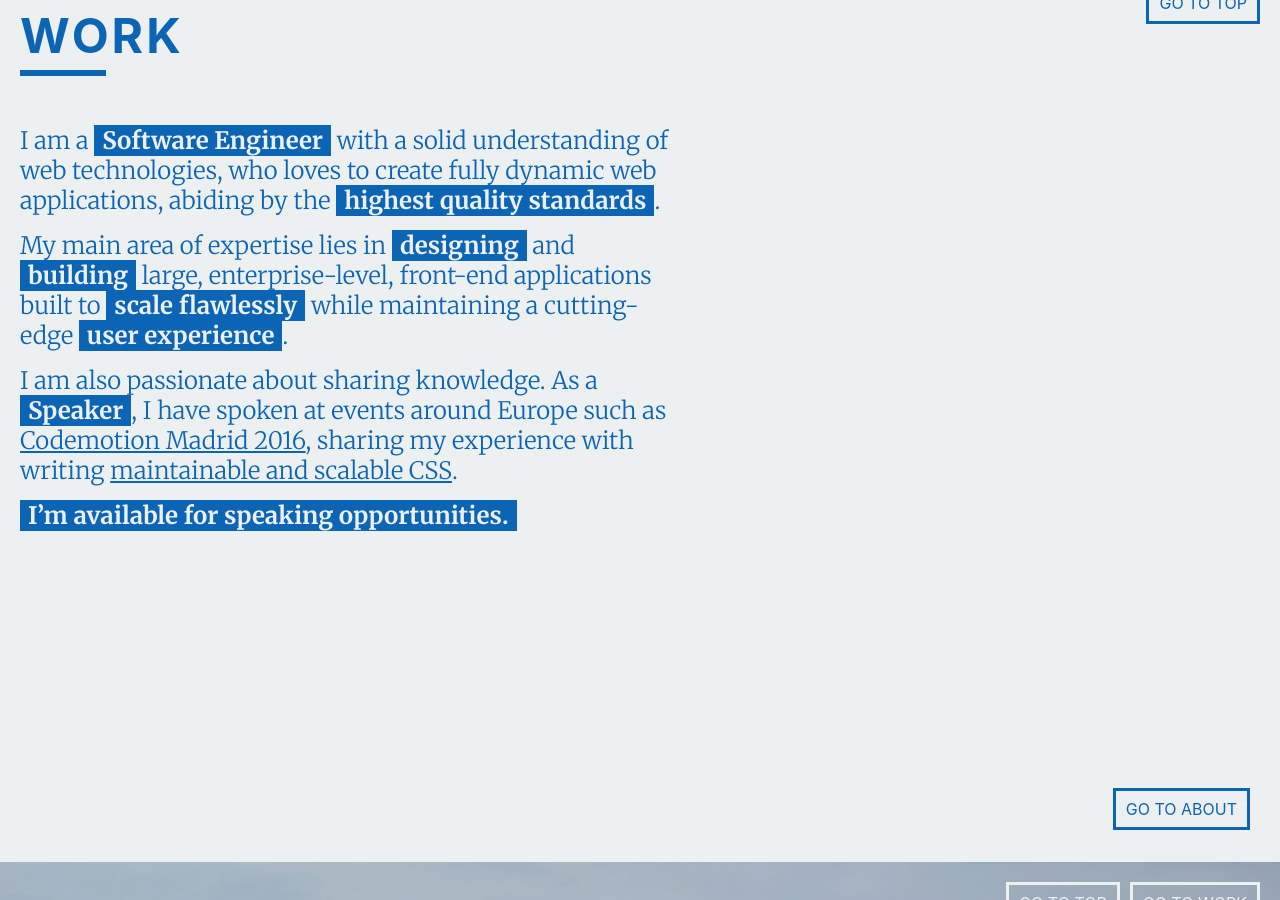
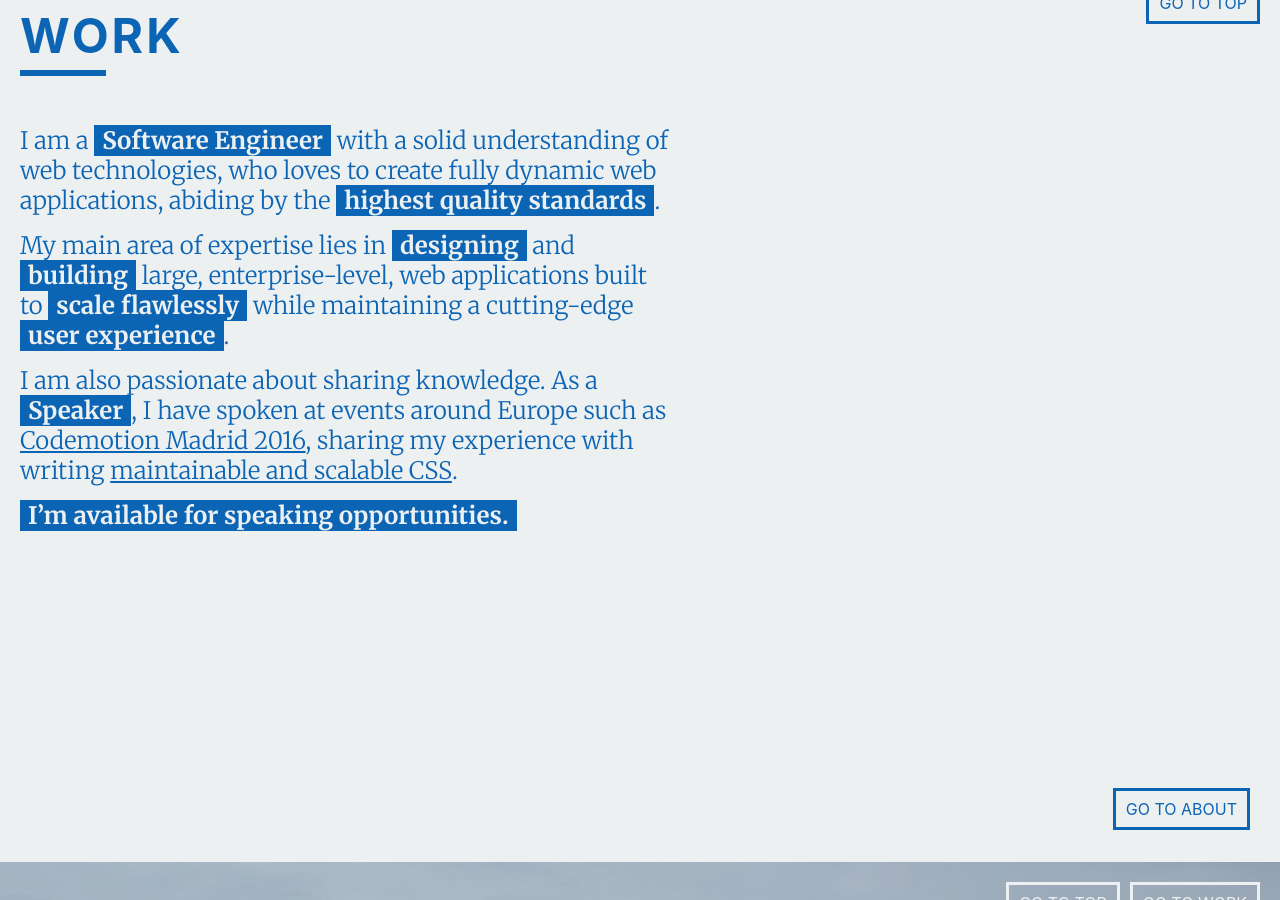
Before and after one commit to sergioalvz/sergioalvz.github.io, a Jekyll site: the page built from index.html, in a window 1280 px wide and 900 px high, scrolled down 938 px. Built offline with Jekyll 4.4.1, drawn with Linux system fonts in a browser that asks for light colours; nearby versions of some CDN libraries; Markdown is read by kramdown in place of the engine named in the settings; comment, search, counter and statistics services are not loaded.

Commit message:
Fix wording

```diff
--- a/_includes/home/work.html
+++ b/_includes/home/work.html
@@ -9,7 +9,7 @@
     </p>
 
     <p class="panel__text">
-      My main area of expertise lies in <span class="highlight">designing</span> and <span class="highlight">building</span> large, enterprise-level, front-end applications built to <span class="highlight">scale flawlessly</span> while maintaining a cutting-edge <span class="highlight">user experience</span>.
+      My main area of expertise lies in <span class="highlight">designing</span> and <span class="highlight">building</span> large, enterprise-level, web applications built to <span class="highlight">scale flawlessly</span> while maintaining a cutting-edge <span class="highlight">user experience</span>.
     </p>
 
     <p class="panel__text">
```
